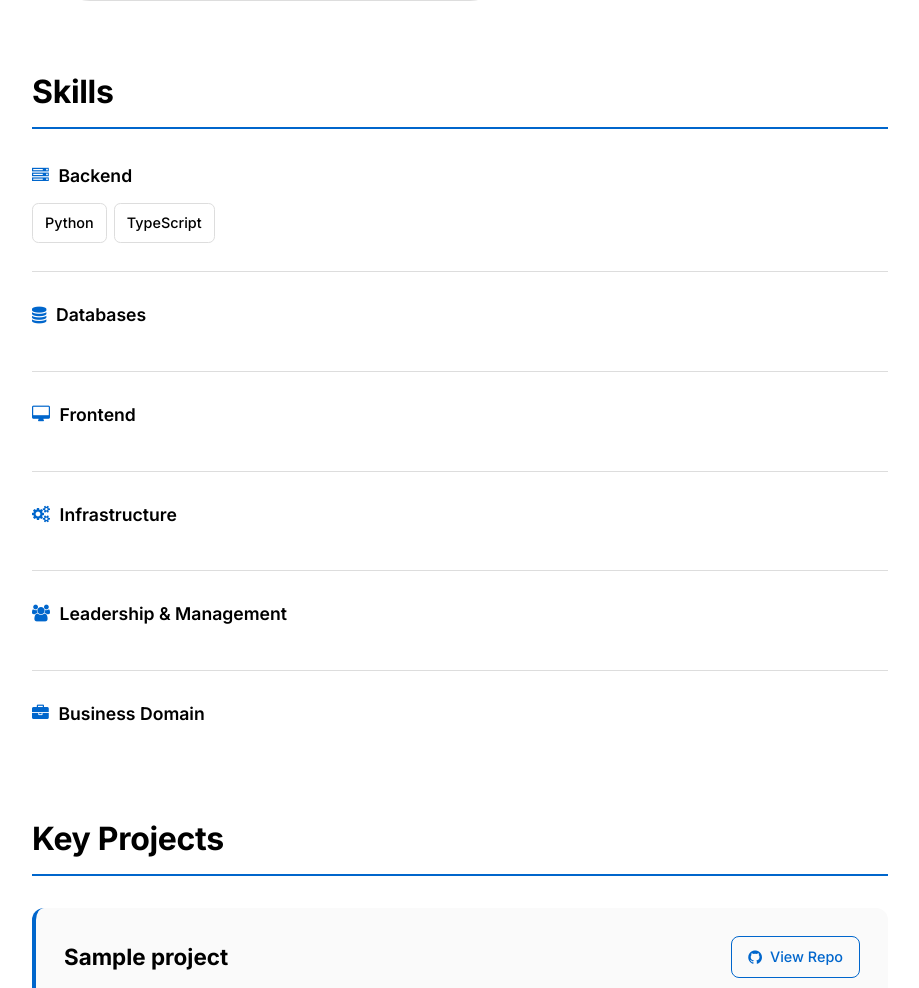
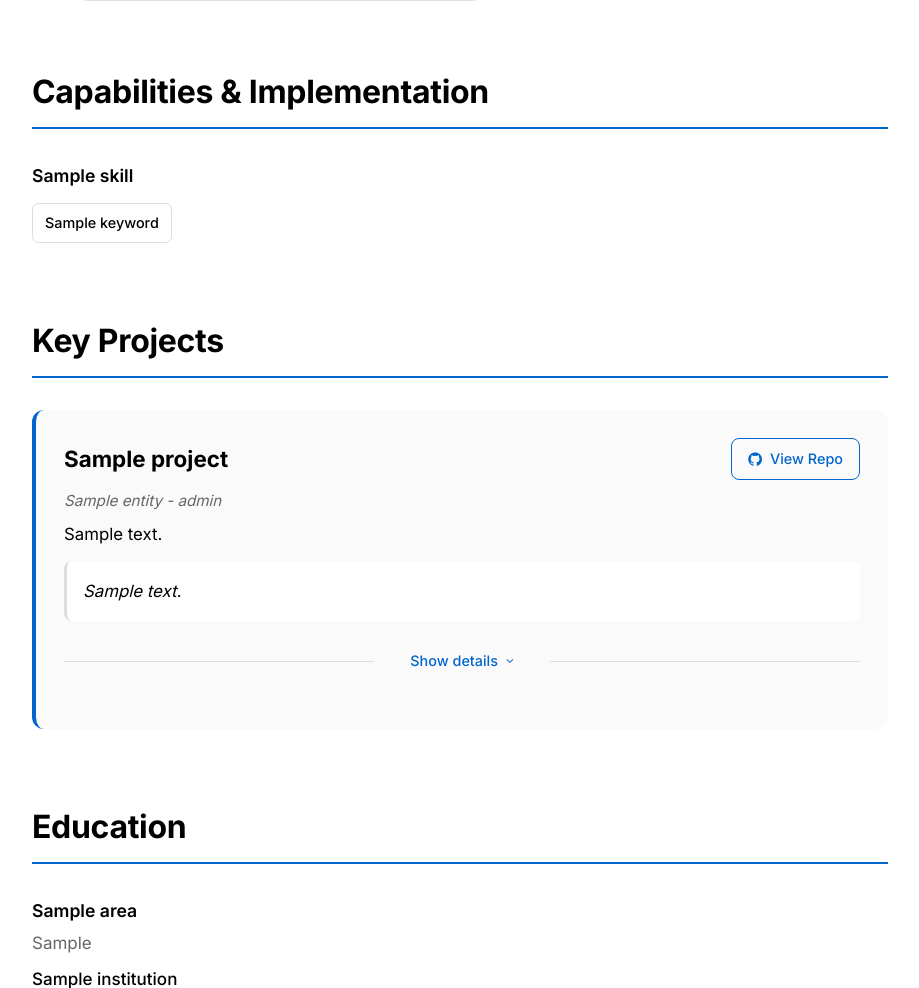
Before and after one commit to luisfernandobarrera/resume, a Flask app: template templates/cv_screen.html in a window 1280 px wide. Shown: the part 767-1755 px from the top of the page, without its empty margins (360-1279 px from the left). Run offline with Flask 3, Linux system fonts and the light colour scheme; the template is opened without the code that fills it: most values are stand-ins (such as "Sample title", 1, 10 or a date in 2020); grey boxes marked "Sample" are stand-in pictures; style sheets or scripts are compiled from the project's sources; parts of the project's set-up code (start-up, migrations or seed data) failed here and were passed over; some libraries are stand-ins or nearby versions.

Commit message:
fix(cv): render capability-oriented skills on screen

```diff
--- a/templates/cv_screen.html
+++ b/templates/cv_screen.html
@@ -169,98 +169,22 @@
 
         <!-- Skills -->
         <section id="skills" class="section">
-            <h2 class="section-title">Skills</h2>
+            <h2 class="section-title">Capabilities & Implementation</h2>
             <div class="skills-list">
-                {# Build skill categories from JSON #}
-                {% set ns = namespace(backend=[], database=[], frontend=[], infra=[], mgmt=[], business=[]) %}
-
                 {% for skill in resume.skills %}
-                    {% if 'Python' in skill.name %}
-                        {# Extract from Python sections #}
-                        {% for kw in skill.keywords %}
-                            {% if kw in ['Django', 'FastAPI', 'Flask', 'Django REST Framework', 'REST API', 'GraphQL'] %}
-                                {% set _ = ns.backend.append(kw) %}
-                            {% elif kw in ['pandas', 'dataclasses', 'numpy', 'SQLAlchemy', 'advanced SQL', 'PostgreSQL', 'SQLite3'] %}
-                                {% set _ = ns.database.append(kw) %}
-                            {% elif kw in ['JavaScript', 'TypeScript', 'Vue.js', 'React', 'HTMX', 'SASS'] %}
-                                {% set _ = ns.frontend.append(kw) %}
-                            {% endif %}
-                        {% endfor %}
-                    {% elif 'Engineering Management' in skill.name %}
-                        {% for kw in skill.keywords %}
-                            {% set _ = ns.mgmt.append(kw) %}
-                        {% endfor %}
-                    {% elif 'Business' in skill.name %}
-                        {% for kw in skill.keywords %}
-                            {% set _ = ns.business.append(kw) %}
-                        {% endfor %}
-                    {% elif 'Tools' in skill.name %}
-                        {# Extract infrastructure from Tools #}
-                        {% for kw in skill.keywords %}
-                            {% if kw in ['docker', 'kubernetes', 'bash', 'linux', 'continuous integration', 'CircleCI', 'DevOps', 'AI-Powered Coding', 'observability with Grafana'] %}
-                                {% set _ = ns.infra.append(kw) %}
-                            {% endif %}
-                        {% endfor %}
+                    {% if not skill.hide %}
+                    <div class="skill-row">
+                        <h3>{{ skill.name }}</h3>
+                        {% if skill.keywords %}
+                        <div class="skill-tags">
+                            {% for keyword in skill.keywords %}
+                            <span class="skill-tag">{{ keyword }}</span>
+                            {% endfor %}
+                        </div>
+                        {% endif %}
+                    </div>
                     {% endif %}
                 {% endfor %}
-
-                {# Add Python and TypeScript to backend #}
-                {% set backend_skills = ['Python', 'TypeScript'] + ns.backend %}
-
-                {# Clean, simple list format #}
-                <div class="skill-row">
-                    <h3><i class="fa fa-server"></i> Backend</h3>
-                    <div class="skill-tags">
-                        {% for skill in backend_skills %}
-                        <span class="skill-tag">{{ skill }}</span>
-                        {% endfor %}
-                    </div>
-                </div>
-
-                <div class="skill-row">
-                    <h3><i class="fa fa-database"></i> Databases</h3>
-                    <div class="skill-tags">
-                        {% for skill in ns.database %}
-                        <span class="skill-tag">{{ skill }}</span>
-                        {% endfor %}
-                    </div>
-                </div>
-
-                <div class="skill-row">
-                    <h3><i class="fa fa-desktop"></i> Frontend</h3>
-                    <div class="skill-tags">
-                        {% for skill in ns.frontend %}
-                        <span class="skill-tag">{{ skill }}</span>
-                        {% endfor %}
-                    </div>
-                </div>
-
-                <div class="skill-row">
-                    <h3><i class="fa fa-cogs"></i> Infrastructure</h3>
-                    <div class="skill-tags">
-                        {% for skill in ns.infra %}
-                        <span class="skill-tag">{{ skill }}</span>
-                        {% endfor %}
-                    </div>
-                </div>
-
-                <div class="skill-row">
-                    <h3><i class="fa fa-users"></i> Leadership & Management</h3>
-                    <div class="skill-tags">
-                        {% for skill in ns.mgmt %}
-                        <span class="skill-tag">{{ skill }}</span>
-                        {% endfor %}
-                    </div>
-                </div>
-
-                <div class="skill-row">
-                    <h3><i class="fa fa-briefcase"></i> Business Domain</h3>
-                    <div class="skill-tags">
-                        {% for skill in ns.business %}
-                        <span class="skill-tag">{{ skill }}</span>
-                        {% endfor %}
-                    </div>
-                </div>
             </div>
         </section>
 
```
